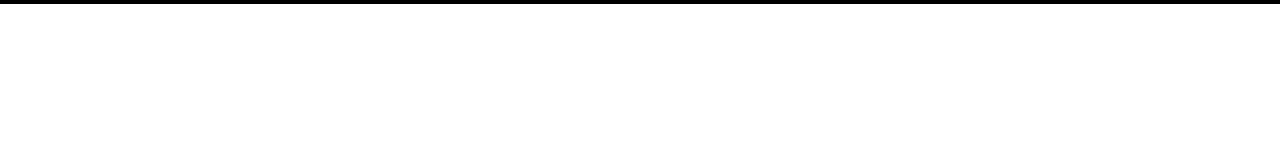
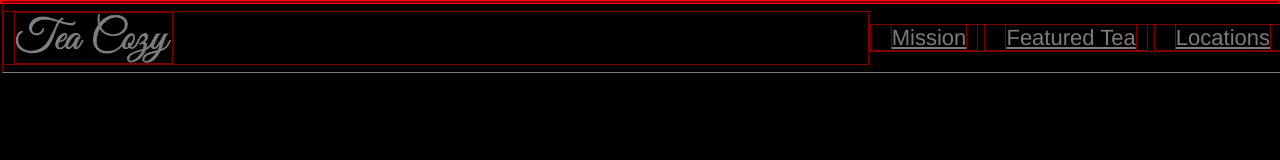
Before and after one commit to morbidlust/teaCozy, a plain HTML site: page index.html in a window 1280 px wide. Drawn offline with Linux system fonts and the light colour scheme.

Commit message:
Header complete and images added to folder structure.

```diff
--- a/index.html
+++ b/index.html
@@ -6,6 +6,15 @@
     <link rel="stylesheet" type="text/css" href="./resources/css/style.css">
   </head>
   <body>
-
+    <header>
+      <div id="logo">
+        <img src="./resources/images/img-tea-cozy-logo.png" alt="Tea Cozy" />
+      </div>
+      <nav>
+        <span><a href="#Mission">Mission</a></span>
+        <span><a href="#Featured">Featured Tea</a></span>
+        <span><a href="#Locations">Locations</a></span>
+      </nav>
+    </header>
   </body>
 </html>
--- a/resources/css/style.css
+++ b/resources/css/style.css
@@ -1,7 +1,46 @@
 * {
-  border: 1px solid black;
+  border: 1px solid red;
 }
 
 body {
   margin: 0px;
+  font-family: Helvetica;
+  font-size: 22px;
+  color: seashell;
+  background-color: black;
+  opacity: 0.5;  /*      */
+  text-align: center;
+  width: 100%;
 }
+
+header {
+  display: flex;
+  position: fixed;
+  height: 69px;
+  width: 100%;
+  border-bottom: 1px solid seashell;
+  z-index: 10;
+  align-items: center;
+}
+
+#logo {
+  display: flex;
+  flex-grow: 1;
+  align-items: center;
+  padding-left: 10px;
+}
+
+#logo img {
+  height: 50px;
+  background-color: black;
+}
+
+nav a {
+  color: seashell;
+  weight: bold;
+}
+
+nav span {
+  padding-left: 20px;
+  padding-right: 10px;
+}
```
Also changed, not shown: resources/images/img-berryblitz.jpg (added), resources/images/img-donut.jpg (added), resources/images/img-locations-background.jpg (added), resources/images/img-mission-background.jpg (added), resources/images/img-myrtle-ave.jpg (added), resources/images/img-spiced-rum.jpg (added), resources/images/img-tea-cozy-logo.png (added), 2 other files.
